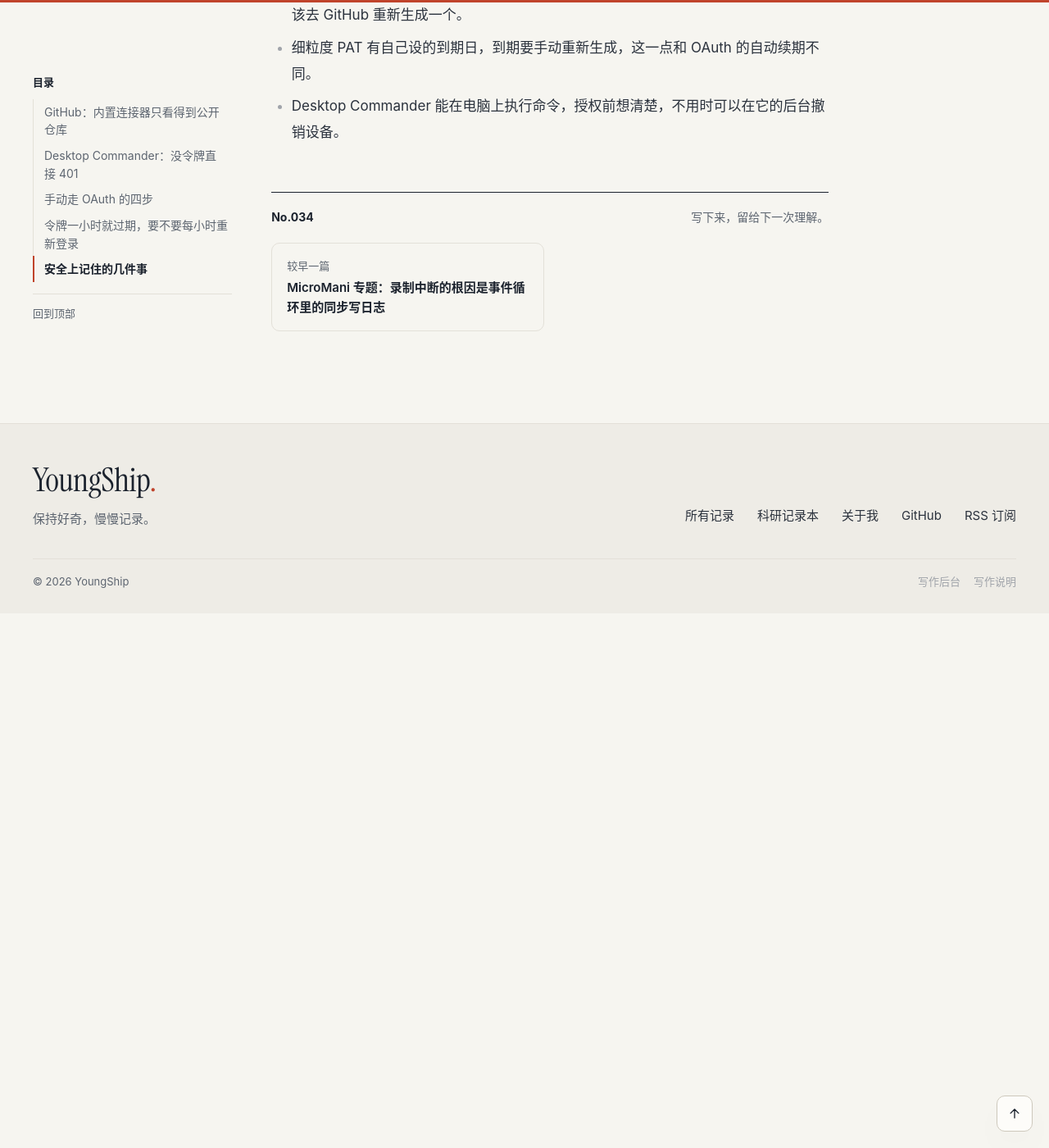
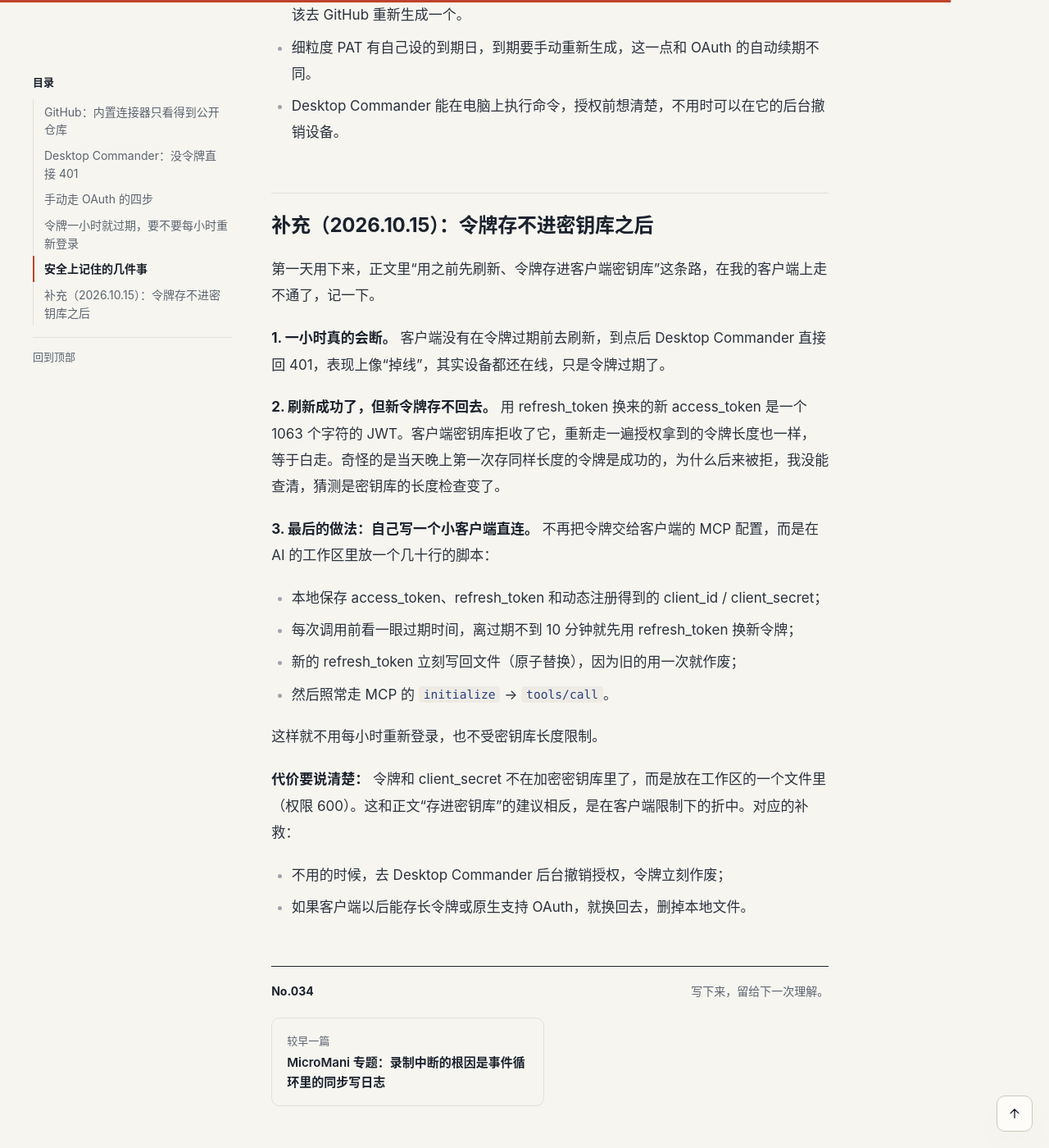
Before and after one commit to YoungShip/youngship.github.io, a Jekyll site: the page built from _posts/2026-10-14-remote-mcp-oauth-manual.md, in a window 1280 px wide and 1400 px high, scrolled down 3165 px. Shown: the whole window at 82% size. Built offline with Jekyll 4.4.1, drawn with Linux system fonts in a browser that asks for light colours; before the commit the page ends 3913 px from its top, so only the background shows below that.

Commit message:
踩坑：OAuth 远程 MCP 笔记补充令牌存不进密钥库后的直连做法

```diff
--- a/_posts/2026-10-14-remote-mcp-oauth-manual.md
+++ b/_posts/2026-10-14-remote-mcp-oauth-manual.md
@@ -65,3 +65,25 @@ www-authenticate: Bearer realm="mcp", resource_metadata="https://mcp.desktopcomm
 - 令牌和 client_secret 不要发在聊天里，存进客户端的密钥库。授权码是一次性的，又有 PKCE 兜底，贴回给客户端问题不大。我这次把 GitHub PAT 直接贴进了对话，事后应该去 GitHub 重新生成一个。
 - 细粒度 PAT 有自己设的到期日，到期要手动重新生成，这一点和 OAuth 的自动续期不同。
 - Desktop Commander 能在电脑上执行命令，授权前想清楚，不用时可以在它的后台撤销设备。
+
+## 补充（2026.10.15）：令牌存不进密钥库之后
+
+第一天用下来，正文里“用之前先刷新、令牌存进客户端密钥库”这条路，在我的客户端上走不通了，记一下。
+
+**1. 一小时真的会断。** 客户端没有在令牌过期前去刷新，到点后 Desktop Commander 直接回 401，表现上像“掉线”，其实设备都还在线，只是令牌过期了。
+
+**2. 刷新成功了，但新令牌存不回去。** 用 refresh_token 换来的新 access_token 是一个 1063 个字符的 JWT。客户端密钥库拒收了它，重新走一遍授权拿到的令牌长度也一样，等于白走。奇怪的是当天晚上第一次存同样长度的令牌是成功的，为什么后来被拒，我没能查清，猜测是密钥库的长度检查变了。
+
+**3. 最后的做法：自己写一个小客户端直连。** 不再把令牌交给客户端的 MCP 配置，而是在 AI 的工作区里放一个几十行的脚本：
+
+- 本地保存 access_token、refresh_token 和动态注册得到的 client_id / client_secret；
+- 每次调用前看一眼过期时间，离过期不到 10 分钟就先用 refresh_token 换新令牌；
+- 新的 refresh_token 立刻写回文件（原子替换），因为旧的用一次就作废；
+- 然后照常走 MCP 的 `initialize` → `tools/call`。
+
+这样就不用每小时重新登录，也不受密钥库长度限制。
+
+**代价要说清楚：** 令牌和 client_secret 不在加密密钥库里了，而是放在工作区的一个文件里（权限 600）。这和正文“存进密钥库”的建议相反，是在客户端限制下的折中。对应的补救：
+
+- 不用的时候，去 Desktop Commander 后台撤销授权，令牌立刻作废；
+- 如果客户端以后能存长令牌或原生支持 OAuth，就换回去，删掉本地文件。
```
